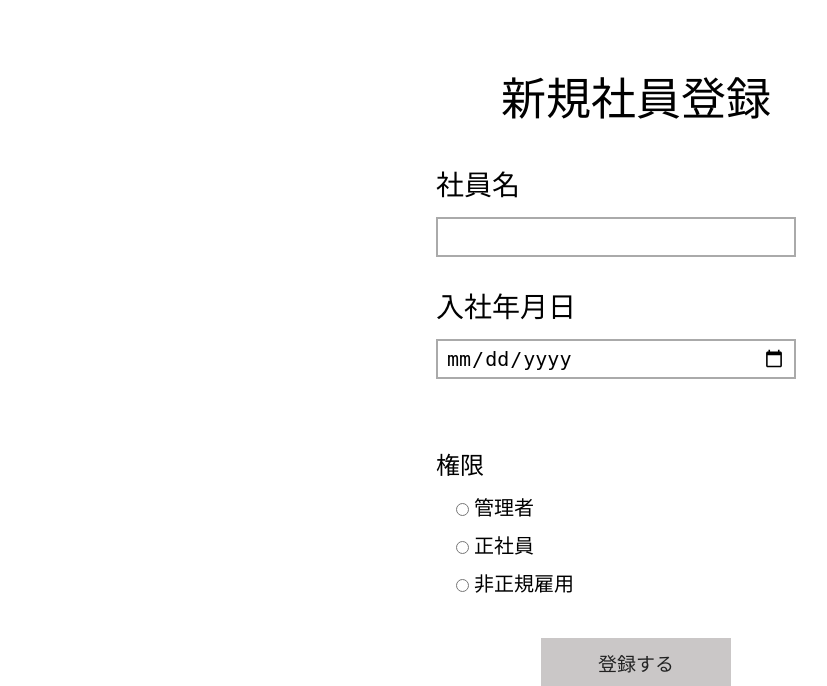
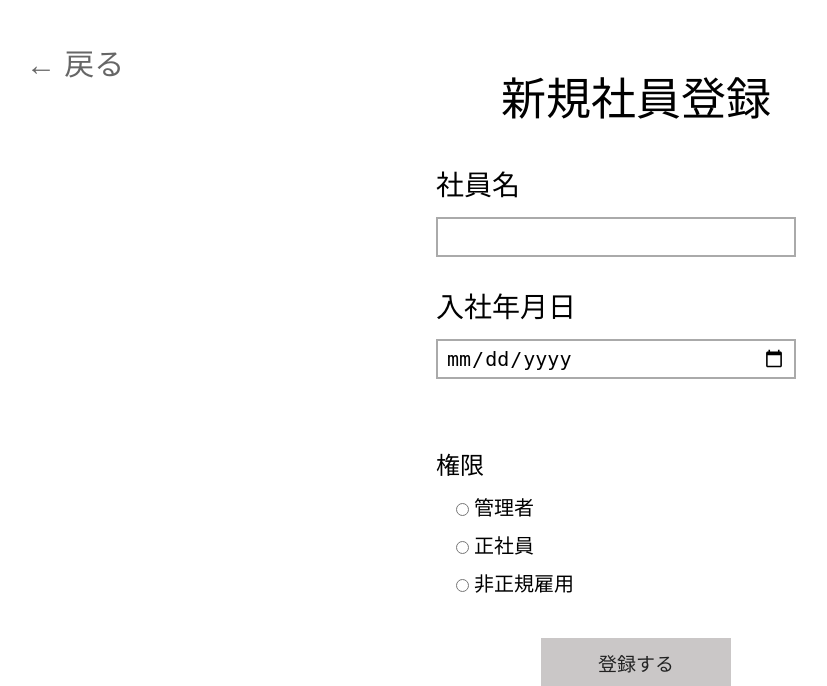
Before and after one commit to MiiiyanyanAHH/kintai, a PHP site: page /php/employee_register.php in a window 1280 px wide. Shown: the top 686 px of the page, without its empty margins (4-831 px from the left). Run offline with PHP 8.4, Linux system fonts and the light colour scheme.

Commit message:
12:17更新

```diff
--- a/Admin/css/common.css
+++ b/Admin/css/common.css
@@ -73,6 +73,7 @@ footer {
 
   color: #666;
   text-decoration: none;
+  font-size: clamp(15px, 2.5vw, 30px);/*最小、基本、最大*/
 }
 
 .back-link:hover {
--- a/Admin/php/employee_register.php
+++ b/Admin/php/employee_register.php
@@ -8,7 +8,7 @@
     <link rel="stylesheet" href="../css/employee_register.css">
 </head>
 <body>
-
+    <a href="admin.php" class="back-link">← 戻る</a>
     <main class="container">
         <h1>新規社員登録</h1>
 
```
